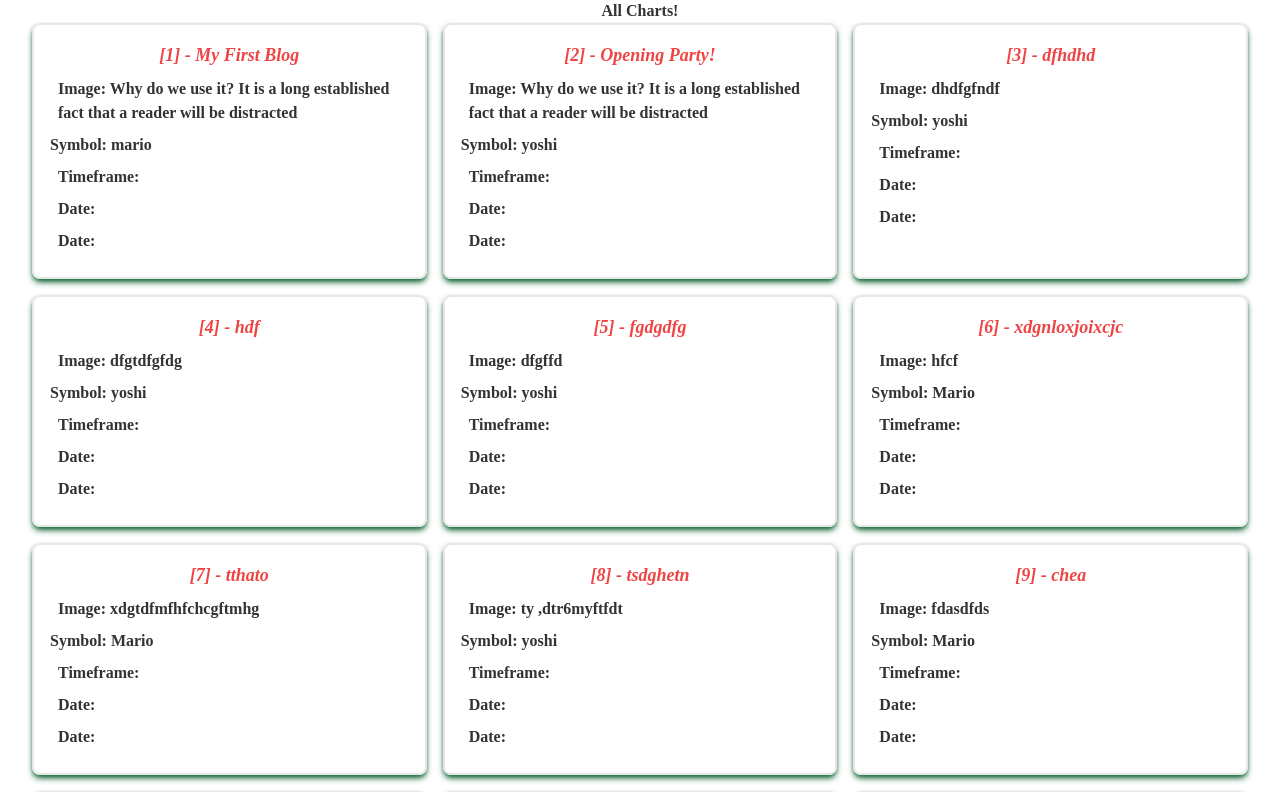
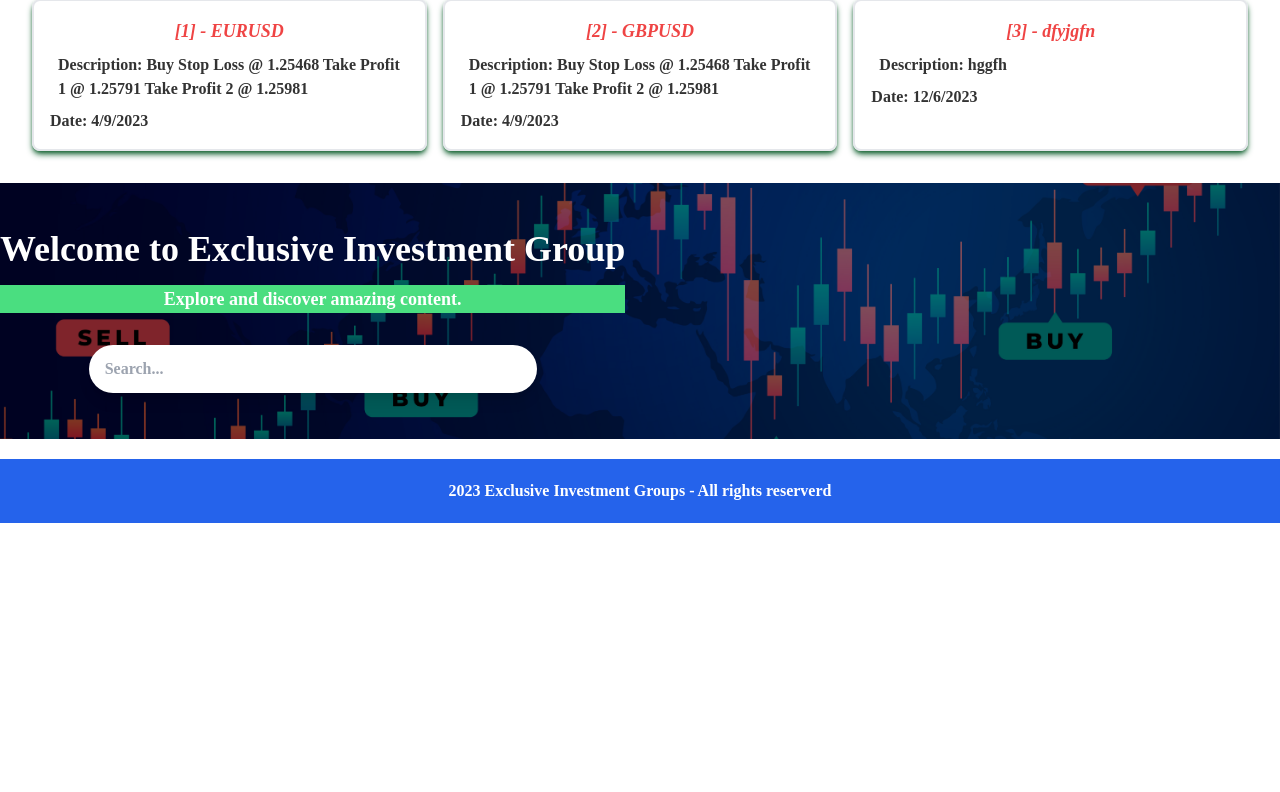
Before and after one commit to TshwaneloMatlou/ExclusiveInvestmentGroup, a React (Create React App) app: page /Home in a window 1280 px wide. Shown: the part 502-1294 px from the top of the page. After the commit the page ends 1025 px from the top, so only its background shows below. Built offline with nearby package versions, Linux system fonts and the light colour scheme; data requests are answered from the project's data file.

Commit message:
Charts Page

```diff
--- a/data/db.json
+++ b/data/db.json
@@ -1,82 +1,162 @@
 {
-  "blogs": [
+  "charts": [
     {
-      "title": "My First Blog",
-      "body": "Why do we use it?\nIt is a long established fact that a reader will be distracted",
-      "author": "mario",
-      "id": 1
+      "id": 1,
+      "pair": "EURUSD",
+      "description": "Buy \n Stop Loss @ 1.25468 \n Take Profit 1 @ 1.25791 \n Take Profit 2 @ 1.25981",
+      "date": "4/9/2023",
+      "weekly": {
+        "mainImage": {
+          "normal": "image1",
+          "zoom": "image1_zoom"
+        },
+        "secondImage": {
+          "normal": "image2",
+          "zoom": "image2_zoom"
+        },
+        "thirdImage": {
+          "normal": "image3",
+          "zoom": "image3_zoom"
+        }
+      },
+      "daily": {
+        "mainImage": {
+          "normal": "image1",
+          "zoom": "image1_zoom"
+        },
+        "secondImage": {
+          "normal": "image2",
+          "zoom": "image2_zoom"
+        },
+        "thirdImage": {
+          "normal": "image3",
+          "zoom": "image3_zoom"
+        }
+      },
+      "4hour": {
+        "mainImage": {
+          "normal": "image1",
+          "zoom": "image1_zoom"
+        },
+        "secondImage": {
+          "normal": "image2",
+          "zoom": "image2_zoom"
+        },
+        "thirdImage": {
+          "normal": "image3",
+          "zoom": "image3_zoom"
+        }
+      },
+      "1hour": {
+        "mainImage": {
+          "normal": "image1",
+          "zoom": "image1_zoom"
+        },
+        "secondImage": {
+          "normal": "image2",
+          "zoom": "image2_zoom"
+        },
+        "thirdImage": {
+          "normal": "image3",
+          "zoom": "image3_zoom"
+        }
+      },
+      "30minutes": {
+        "mainImage": {
+          "normal": "image1",
+          "zoom": "image1_zoom"
+        },
+        "secondImage": {
+          "normal": "image2",
+          "zoom": "image2_zoom"
+        },
+        "thirdImage": {
+          "normal": "image3",
+          "zoom": "image3_zoom"
+        }
+      }
     },
     {
-      "title": "Opening Party!",
-      "body": "Why do we use it?\nIt is a long established fact that a reader will be distracted",
-      "author": "yoshi",
-      "id": 2
+      "id": 2,
+      "pair": "GBPUSD",
+      "description": "Buy \n Stop Loss @ 1.25468 \n Take Profit 1 @ 1.25791 \n Take Profit 2 @ 1.25981",
+      "date": "4/9/2023",
+      "weekly": {
+        "mainImage": {
+          "normal": "image1",
+          "zoom": "image1_zoom"
+        },
+        "secondImage": {
+          "normal": "image2",
+          "zoom": "image2_zoom"
+        },
+        "thirdImage": {
+          "normal": "image3",
+          "zoom": "image3_zoom"
+        }
+      },
+      "daily": {
+        "mainImage": {
+          "normal": "image1",
+          "zoom": "image1_zoom"
+        },
+        "secondImage": {
+          "normal": "image2",
+          "zoom": "image2_zoom"
+        },
+        "thirdImage": {
+          "normal": "image3",
+          "zoom": "image3_zoom"
+        }
+      },
+      "4hour": {
+        "mainImage": {
+          "normal": "image1",
+          "zoom": "image1_zoom"
+        },
+        "secondImage": {
+          "normal": "image2",
+          "zoom": "image2_zoom"
+        },
+        "thirdImage": {
+          "normal": "image3",
+          "zoom": "image3_zoom"
+        }
+      },
+      "1hour": {
+        "mainImage": {
+          "normal": "image1",
+          "zoom": "image1_zoom"
+        },
+        "secondImage": {
+          "normal": "image2",
+          "zoom": "image2_zoom"
+        },
+        "thirdImage": {
+          "normal": "image3",
+          "zoom": "image3_zoom"
+        }
+      },
+      "30minutes": {
+        "mainImage": {
+          "normal": "image1",
+          "zoom": "image1_zoom"
+        },
+        "secondImage": {
+          "normal": "image2",
+          "zoom": "image2_zoom"
+        },
+        "thirdImage": {
+          "normal": "image3",
+          "zoom": "image3_zoom"
+        }
+      }
     },
     {
-      "title": "dfhdhd",
-      "body": "dhdfgfndf",
-      "author": "yoshi",
+      "pair": "dfyjgfn",
+      "description": "hggfh",
+      "date": "12/6/2023",
       "id": 3
-    },
-    {
-      "title": "hdf",
-      "body": "dfgtdfgfdg",
-      "author": "yoshi",
-      "id": 4
-    },
-    {
-      "title": "fgdgdfg",
-      "body": "dfgffd",
-      "author": "yoshi",
-      "id": 5
-    },
-    {
-      "title": "xdgnloxjoixcjc",
-      "body": "hfcf",
-      "author": "Mario",
-      "id": 6
-    },
-    {
-      "title": "tthato",
-      "body": "xdgtdfmfhfchcgftmhg",
-      "author": "Mario",
-      "id": 7
-    },
-    {
-      "title": "tsdghetn",
-      "body": "ty ,dtr6myftfdt",
-      "author": "yoshi",
-      "id": 8
-    },
-    {
-      "title": "chea",
-      "body": "fdasdfds",
-      "author": "Mario",
-      "id": 9
-    },
-    {
-      "title": "htfrg",
-      "body": "jfgthjgfh",
-      "author": "Mario",
-      "id": 10
-    },
-    {
-      "title": "tshwanello",
-      "body": "rgsrg",
-      "author": "Mario",
-      "id": 11
-    },
-    {
-      "title": "thato",
-      "body": "dfgdgdfgzsdf",
-      "author": "Mario",
-      "id": 12
-    },
-    {
-      "title": "gladys",
-      "body": "gffssfgssd",
-      "author": "Mario",
-      "id": 13
     }
   ]
 }
--- a/src/App.js
+++ b/src/App.js
@@ -15,6 +15,7 @@ import NavBar from './components/NavBar'
 import Footer from './components/Footer';
 import MoneyManagement from './pages/MoneyManagement';
 import LandingPage from './pages/LandingPage';
+import ChartDetails from './components/ChartDetails';
 
 
 
@@ -48,6 +49,9 @@ function App() {
             <Route exact path="/Services">
               <Services />
             </Route>
+            <Route path="/charts/:id">
+              <ChartDetails />
+            </Route>
             <Route exact path="/KnowledgeBase">
               <KnowledgeBase />
             </Route>
--- a/src/components/ChartDetails.js
+++ b/src/components/ChartDetails.js
@@ -3,11 +3,11 @@ import useFetch from "../components/useFetch";
 
 const ChartDetails = () => {
     const { id } = useParams();
-    const { data: blog, error, isPending } = useFetch('http://localhost:8000/blogs/' + id);
+    const { data: chart, error, isPending } = useFetch('http://localhost:8000/charts/' + id);
     const history = useHistory();
 
     const handleClick = () => {
-        fetch('http://localhost:8000/blogs/' + blog.id, {
+        fetch('http://localhost:8000/charts/' + chart.id, {
             method: 'DELETE'
         }).then(() => {
             history.push('./pages/Home');
@@ -18,11 +18,11 @@ const ChartDetails = () => {
         <div className="w-full sm:w-[80%] md:w-[60%] lg:w-[50%] xl:w-[40%] m-auto mt-5 text-center p-5 border-2 border-green-500">
             {isPending && <div>Loading...</div>}
             {error && <div>{error}</div>}
-            {blog &&
+            {chart &&
                 <article className="shadow-lg p-5">
-                    <h2 className="text-2xl font-bold">{blog.title}</h2>
-                    <p className="text-gray-600">Symbol: {blog.author}</p>
-                    <div className="mt-5">{blog.body}</div>
+                    <h2 className="text-2xl font-bold">{chart.pair}</h2>
+                    <div className="m-5">{chart.description}</div>
+                    <p className="text-gray-600">Date: {chart.date}</p>
                     <button onClick={handleClick} className="bg-red-500 text-white p-2 mt-5 rounded-md">Delete</button>
                 </article>
             }
--- a/src/components/ChartList.js
+++ b/src/components/ChartList.js
@@ -1,23 +1,19 @@
 import { Link } from "react-router-dom";
 
-const ChartList = ({ blogs, title }) => {
+const ChartList = ({ charts, pair }) => {
   return (
     <div className="p-4 md:p-6 lg:p-8">
-      <h2 className="text-center font-semibold">{title}</h2>
+      <h2 className="text-center font-semibold">{pair}</h2>
       <div className="grid grid-cols-1 gap-4 md:grid-cols-2 lg:grid-cols-3">
-        {blogs.map((blog) => (
+        {charts.map((chart) => (
           <div
             className="p-4 border-2 shadow-md shadow-green-800 hover:shadow-2xl hover:shadow-purple-800 rounded-lg"
-            key={blog.id}
+            key={chart.id}
           >
-            <Link to={`/blogs/${blog.id}`} className="block">
-              <h1 className="text-red-500 text-center italic font-bold text-lg">[{blog.id}] - {blog.title}</h1>
-              <p className="font-semibold m-2">Image: {blog.body}</p>
-              <p className="font-semibold">Symbol: {blog.author}</p>
-              <p className="font-semibold m-2">Timeframe:</p>
-              <p className="font-semibold m-2">Date:</p>
-              <p className="font-semibold m-2">Date:</p>
-
+            <Link to={`/charts/${chart.id}`} className="block">
+              <h1 className="text-red-500 text-center italic font-bold text-lg">[{chart.id}] - {chart.pair}</h1>
+              <p className="font-semibold m-2">Description: {chart.description}</p>
+              <p className="font-semibold">Date: {chart.date}</p>
             </Link>
           </div>
         ))}
--- a/src/components/Create.js
+++ b/src/components/Create.js
@@ -2,21 +2,21 @@ import { useState } from "react";
 import { useHistory } from "react-router-dom";
 
 const Create = () => {
-  const [title, setTitle] = useState('');
-  const [body, setBody] = useState('');
-  const [author, setAuthor] = useState('Mario');
+  const [pair, setPair] = useState('');
+  const [description, setDescription] = useState('');
+  const [date, setDate] = useState('12/6/2023');
   const [isPending, setIsPending] = useState(false);
   const history = useHistory();
 
   const handleSubmit = (e) => {
-    const blog = { title, body, author };
+    const chart = { pair, description, date };
 
     setIsPending(true);
 
-    fetch('http://localhost:8000/blogs', {
+    fetch('http://localhost:8000/charts', {
       method: 'POST',
       headers: { "Content-Type": "application/json" },
-      body: JSON.stringify(blog),
+      body: JSON.stringify(chart),
     }).then(() => {
       setIsPending(false);
       //history.go(-1);
@@ -29,35 +29,35 @@ const Create = () => {
       <form onSubmit={handleSubmit} className="max-w-md mx-auto bg-white p-6 rounded-lg shadow-lg">
         <h2 className="text-center font-semibold text-2xl pb-4">Add a New Chart</h2>
         <div className="mb-4">
-          <label className="block text-lg font-semibold mb-2">Chart Title:</label>
+          <label className="block text-lg font-semibold mb-2">Pair:</label>
           <input
             type="text"
             required
-            value={title}
-            onChange={(e) => setTitle(e.target.value)}
+            value={pair}
+            onChange={(e) => setPair(e.target.value)}
             className="w-full border-2 border-blue-500 p-3 rounded shadow-md"
           />
         </div>
 
         <div className="mb-4">
-          <label className="block text-lg font-semibold mb-2">Chart Body:</label>
+          <label className="block text-lg font-semibold mb-2">Decription:</label>
           <textarea
             required
-            value={body}
-            onChange={(e) => setBody(e.target.value)}
+            value={description}
+            onChange={(e) => setDescription(e.target.value)}
             className="w-full border-2 border-blue-500 p-3 rounded shadow-md"
           ></textarea>
         </div>
 
         <div className="mb-4">
-          <label className="block text-lg font-semibold mb-2">Chart Symbol/Pair:</label>
+          <label className="block text-lg font-semibold mb-2">Date</label>
           <select
-            value={author}
-            onChange={(e) => setAuthor(e.target.value)}
+            value={date}
+            onChange={(e) => setDate(e.target.value)}
             className="w-full border-2 border-blue-500 p-3 rounded shadow-md"
           >
-            <option value="Mario">Mario</option>
-            <option value="Yoshi">Yoshi</option>
+            <option value="12/5/2023">12/5/2023</option>
+            <option value="14/6/2023">14/6/2023</option>
           </select>
         </div>
 
--- a/src/pages/Home.js
+++ b/src/pages/Home.js
@@ -8,7 +8,7 @@ import ChartList from '../components/ChartList';
 const Home = () => {
 
    /** Connect to the useFetch.js and Displaying Data */
-   const {data, isPending, error} = useFetch('http://localhost:8000/blogs')
+   const {data, isPending, error} = useFetch('http://localhost:8000/charts')
 
   return (
     <div>
@@ -22,10 +22,10 @@ const Home = () => {
             { isPending && <div>Loading</div> }
 
             {/* Code Used to Display Data From The Database  */}
-            {data && <div className="lg:col-span-3"><ChartList blogs={data} title="All Charts!" /></div>}
+            {data && <div className="lg:col-span-3"><ChartList charts={data} title="All Charts!" /></div>}
 
             {/* Code Used to Filter Data From The Database
-            <BlogList blogs={blogs.filter((blog) => blog.author === 'mario' )} title="Mario's Blogs!" /> */}
+            <BlogList charts={charts.filter((blog) => blog.author === 'mario' )} title="Mario's charts!" /> */}
         </div>
       <useFetch />
 
--- a/src/pages/LandingPage.js
+++ b/src/pages/LandingPage.js
@@ -1,4 +1,5 @@
 import React from 'react';
+import { Link } from 'react-router-dom/cjs/react-router-dom.min';
 
 const LandingPage = () => {
   return (
@@ -15,9 +16,11 @@ const LandingPage = () => {
           <p className="text-lg text-green-300 mb-8 underline">
             We help you achieve your financial goals.
           </p>
+          <Link to='/Home'>
             <button className="bg-green-500 hover:bg-blue-600 text-white font-semibold py-2 px-6 rounded-full">
               Get Started
             </button>
+          </Link>
           </div>
 
           <div>
@@ -83,9 +86,11 @@ const LandingPage = () => {
             Have questions or ready to start your investment journey? Contact us
             today.
           </p>
+          <Link to='./Contact'>
             <button className="bg-green-500 hover:bg-blue-600 text-white font-semibold py-2 px-6 rounded-full">
               Contact Now
             </button>
+          </Link>
         </div>
       </section>
     </div>
--- a/src/pages/NotFound.js
+++ b/src/pages/NotFound.js
@@ -3,6 +3,7 @@ import { Link } from 'react-router-dom';
 const NotFound = () => {
   return (
     <div className="flex flex-col items-center justify-center h-screen">
+      <h1 className='text-[26pt]'>404 Not Found</h1>
       <h2>Sorry</h2>
       <p>The Page Cannot be found</p>
       <Link to="/home">Back to Home Page....</Link>
```
Also changed, not shown: src/components/CompoundCalculator.js (+14 -7 lines), src/components/useFetch.js (line endings or trailing spaces). Lines whose indentation alone changed are shown as unchanged.
